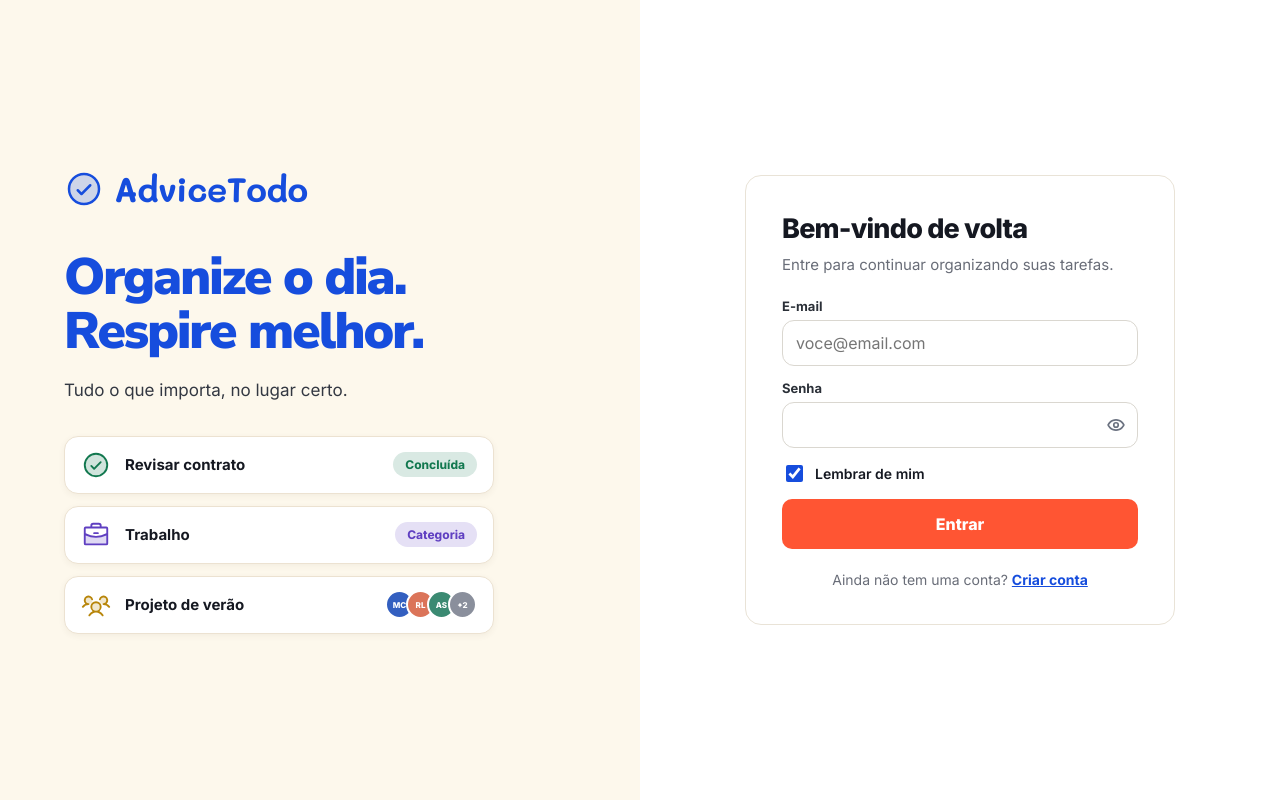
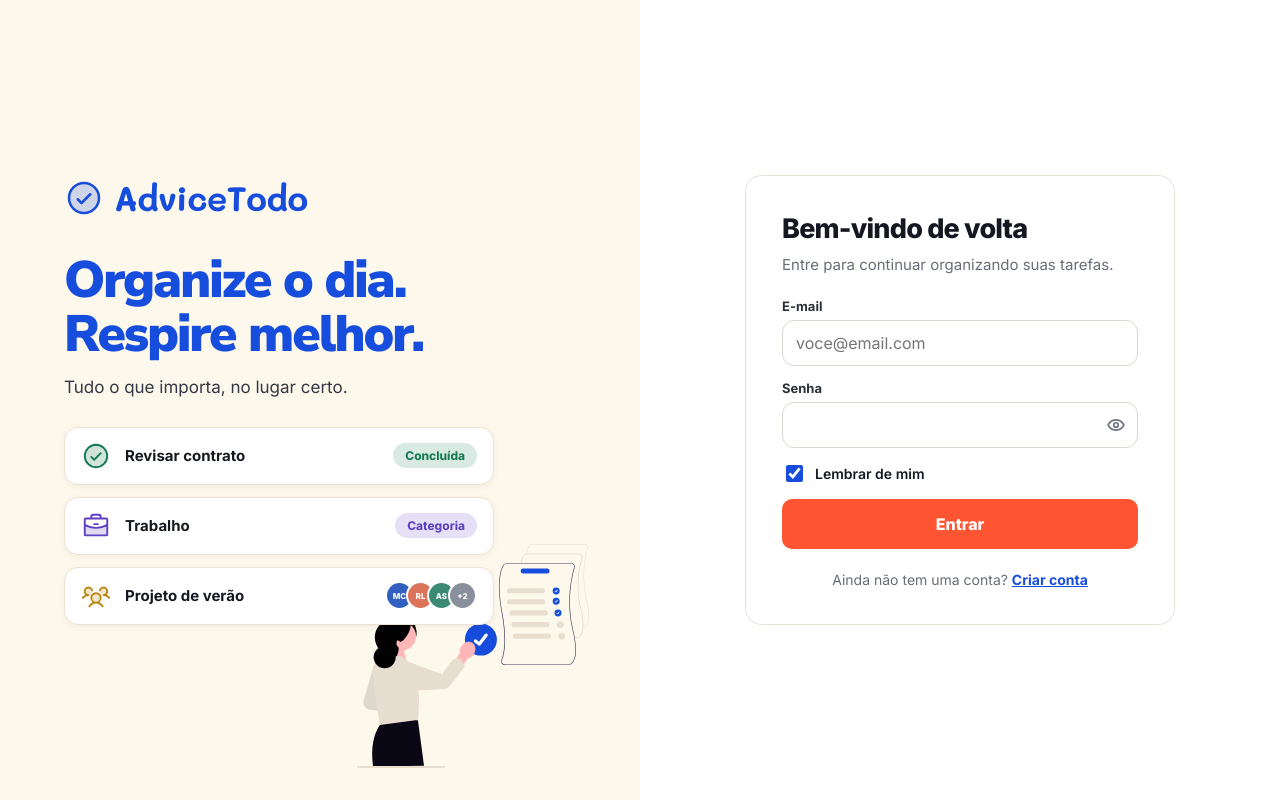
Before and after one commit to Kaylan00/advicetodo, a React (Vite) app in the folder web/: page /entrar in a window 1280 px wide. Built offline with nearby package versions, Linux system fonts and the light colour scheme; no server answers.

Commit message:
feat(web): ilustracao ancorada no rodape do painel de acesso

```diff
--- a/web/src/components/AuthLayout.jsx
+++ b/web/src/components/AuthLayout.jsx
@@ -1,15 +1,33 @@
 import Icon from "./Icon";
 
 const VITRINE = [
-  { icone: "concluido", cor: "#12784f", rotulo: "Revisar contrato", chip: "Concluída" },
+  {
+    icone: "concluido",
+    cor: "#12784f",
+    rotulo: "Revisar contrato",
+    chip: "Concluída",
+  },
   { icone: "maleta", cor: "#5f3fc1", rotulo: "Trabalho", chip: "Categoria" },
-  { icone: "pessoas", cor: "#b8860b", rotulo: "Projeto de verão", pessoas: ["MC", "RL", "AS"] },
+  {
+    icone: "pessoas",
+    cor: "#b8860b",
+    rotulo: "Projeto de verão",
+    pessoas: ["MC", "RL", "AS"],
+  },
 ];
 
-export default function AuthLayout({ chamada, apoio, title, subtitle, children, footer }) {
+export default function AuthLayout({
+  chamada,
+  apoio,
+  title,
+  subtitle,
+  children,
+  footer,
+}) {
   return (
     <main className="acesso">
       <section className="acesso__vitrine">
+        <div className="acesso__conteudo">
           <p className="marca">
             <Icon name="concluido" size={40} weight="duotone" />
             AdviceTodo
@@ -33,7 +51,12 @@ export default function AuthLayout({ chamada, apoio, title, subtitle, children,
                 {item.pessoas && (
                   <span className="avatares">
                     {item.pessoas.map((sigla, indice) => (
-                    <span key={sigla} style={{ background: ["#335fc0", "#db7459", "#3b8a72"][indice] }}>
+                      <span
+                        key={sigla}
+                        style={{
+                          background: ["#335fc0", "#db7459", "#3b8a72"][indice],
+                        }}
+                      >
                         {sigla}
                       </span>
                     ))}
@@ -43,14 +66,7 @@ export default function AuthLayout({ chamada, apoio, title, subtitle, children,
               </li>
             ))}
           </ul>
-
-        <img
-          className="acesso__ilustracao"
-          src="/ilustracoes/tarefas.svg"
-          alt=""
-          width="420"
-          height="300"
-        />
+        </div>
       </section>
 
       <section className="acesso__painel">
--- a/web/src/index.css
+++ b/web/src/index.css
@@ -161,13 +161,22 @@ svg {
   min-height: 100vh;
 }
 
+/* A ilustracao entra como fundo ancorado no canto: ela nunca empurra o conteudo
+   nem estoura a coluna, e a personagem aponta na direcao do formulario. */
 .acesso__vitrine {
   display: flex;
   flex-direction: column;
   justify-content: center;
-  gap: 6px;
-  padding: 56px clamp(32px, 5vw, 76px);
-  background: var(--papel);
+  padding: clamp(36px, 5vh, 64px) clamp(32px, 5vw, 76px);
+  background:
+    url("/ilustracoes/tarefas.svg") no-repeat right clamp(16px, 4vw, 56px) bottom
+      clamp(16px, 4vh, 40px) / auto clamp(170px, 28vh, 260px),
+    var(--papel);
+}
+
+.acesso__conteudo {
+  display: flex;
+  flex-direction: column;
 }
 
 .acesso__vitrine .marca {
@@ -237,18 +246,10 @@ svg {
   margin-left: auto;
 }
 
-.acesso__ilustracao {
-  width: min(100%, 400px);
-  height: auto;
-  max-height: 240px;
-  margin-top: 34px;
-  object-fit: contain;
-  object-position: left bottom;
-}
-
-@media (max-height: 820px) {
-  .acesso__ilustracao {
-    display: none;
+/* Em tela baixa o conteudo chegaria em cima da ilustracao. */
+@media (max-height: 760px) {
+  .acesso__vitrine {
+    background-image: none;
   }
 }
 
```
Lines whose indentation alone changed are shown as unchanged.
